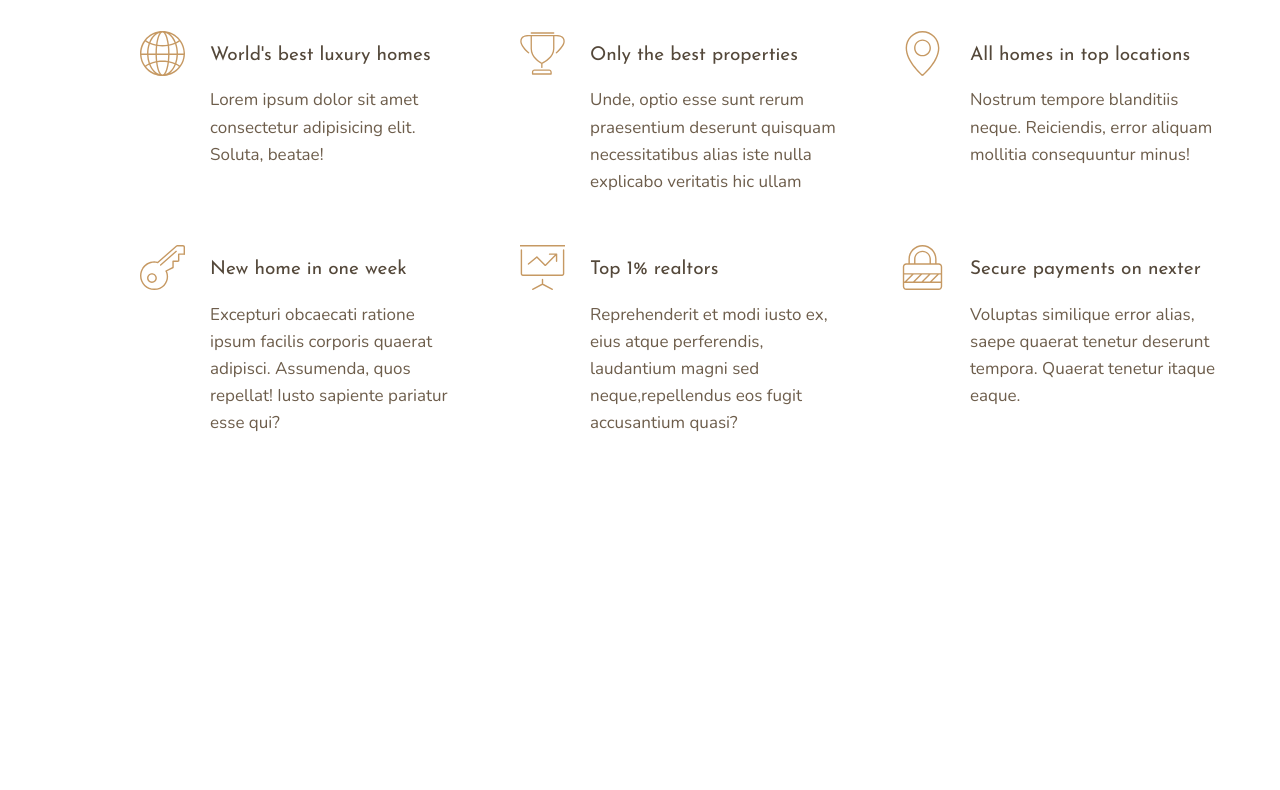
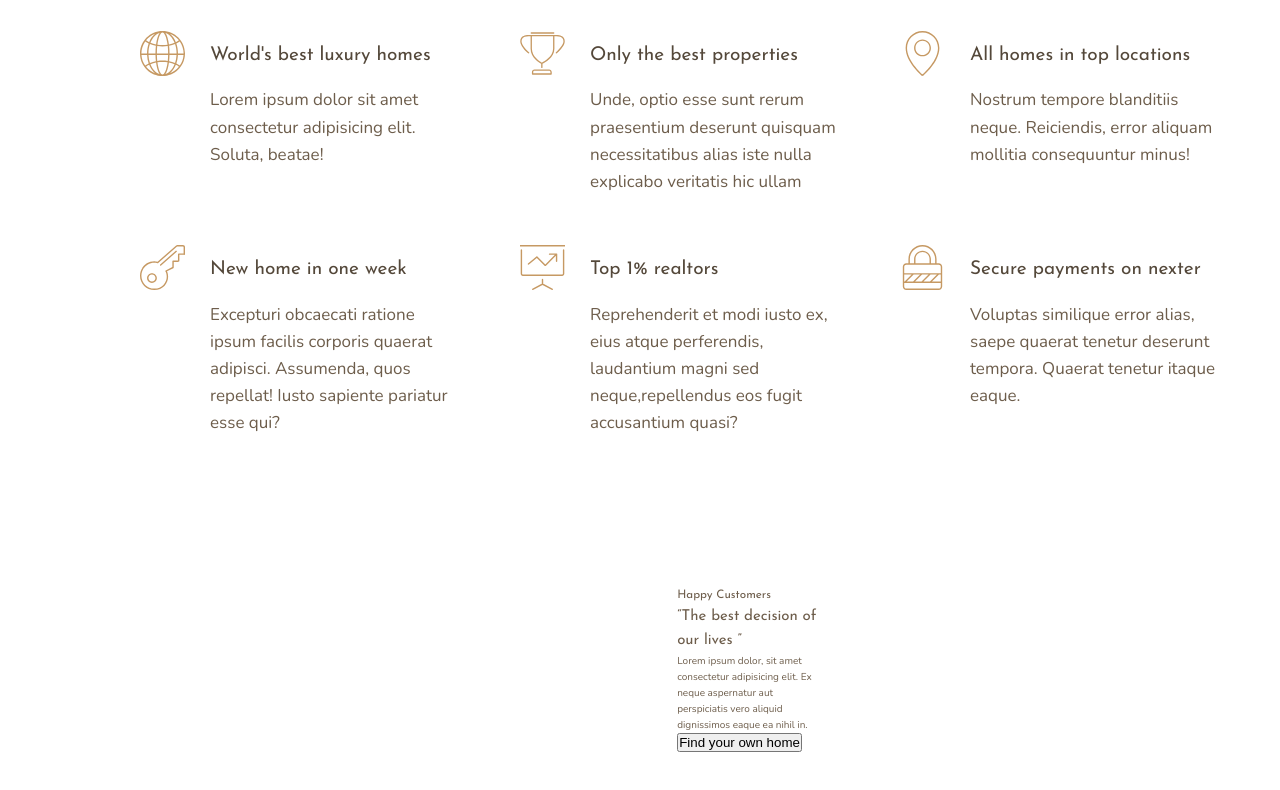
Before and after one commit to NarminGale/Nexter-Project, a website: page index.html in a window 1280 px wide. Shown: the part 749-1539 px from the top of the page. Drawn offline with nearby package versions, Linux system fonts and the light colour scheme.

Commit message:
Builded html structure of story section

```diff
--- a/index.html
+++ b/index.html
@@ -85,7 +85,17 @@
 
     <div class="story__pictures"></div>
 
-    <div class="story__content"></div>
+    <div class="story__content">
+      <h3 class="heading-3 mb-sm">Happy Customers</h3>
+      <h2 class="heading-2 heading-2--dark mb-md">
+        &ldquo;The best decision of our lives &rdquo;
+      </h2>
+      <p class="story__text">
+        Lorem ipsum dolor, sit amet consectetur adipisicing elit. Ex neque
+        aspernatur aut perspiciatis vero aliquid dignissimos eaque ea nihil in.
+      </p>
+      <button class="btn">Find your own home</button>
+    </div>
 
     <section class="homes"></section>
 
```
